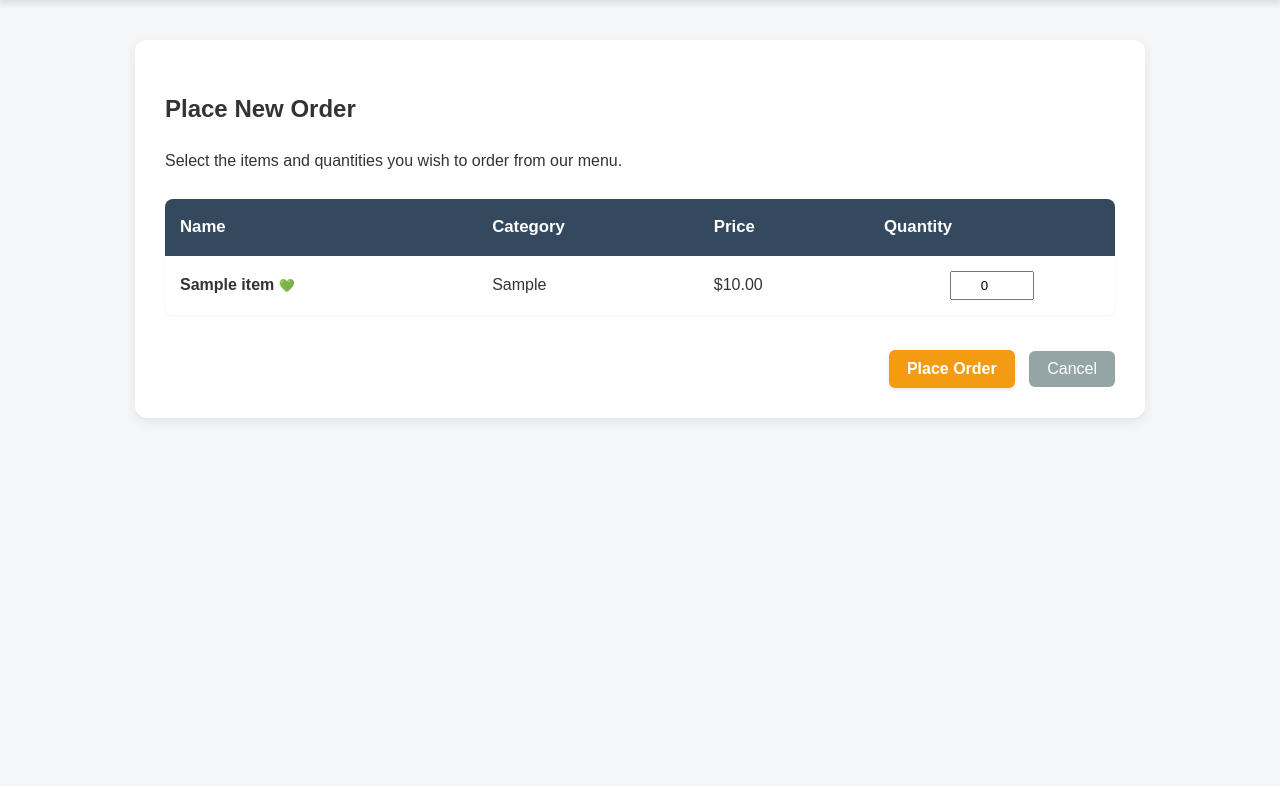
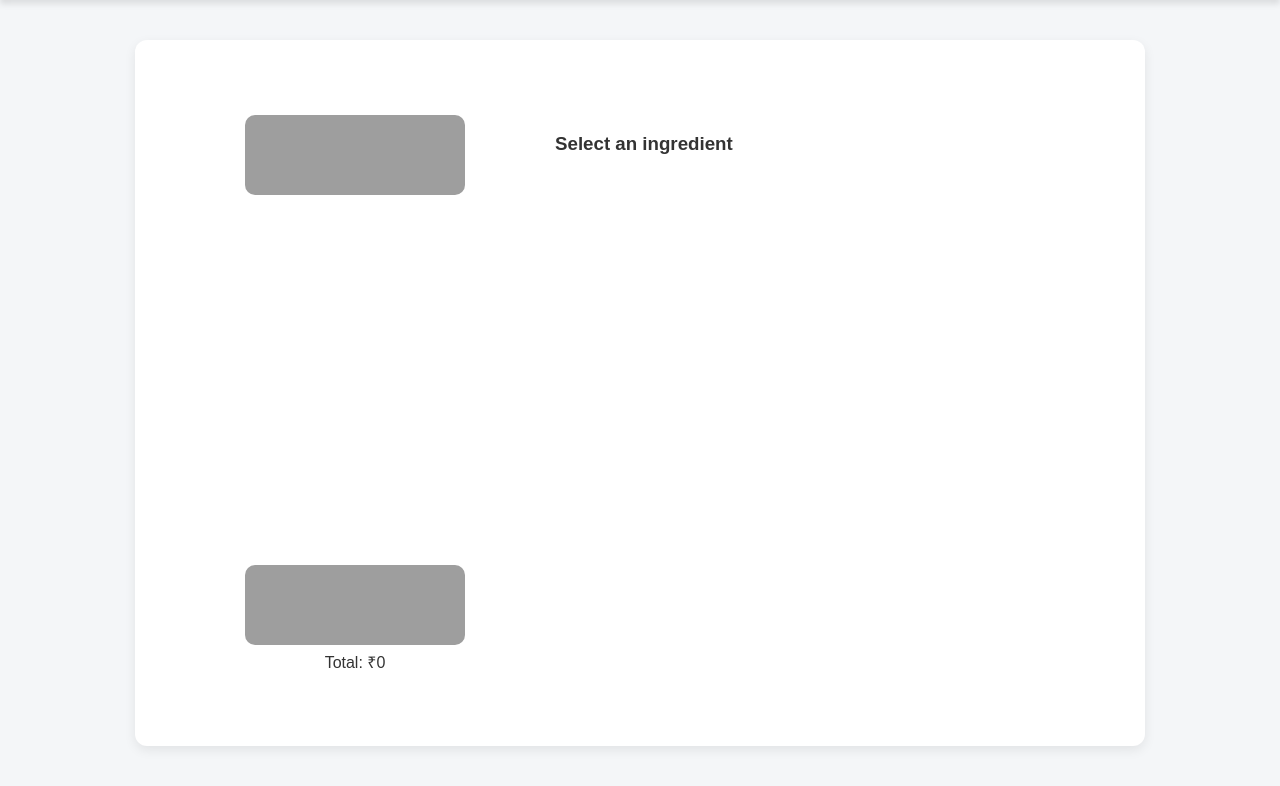
Before and after one commit to Shorse321/CSC510Group24, a Flask app: page /orders/new in a window 1280 px wide. Shown: the part 76-862 px from the top of the page. Before the commit the page ends 496 px from the top, so only its background shows below. Run offline with Flask 3, Linux system fonts and the light colour scheme; a user stored in the database is signed in; tables that the repository leaves empty hold one stand-in row (values such as "Sample post"); grey boxes are pictures that could not be loaded.

Commit message:
Updated purchase page

```diff
--- a/proj2/stackshack/app.py
+++ b/proj2/stackshack/app.py
@@ -19,7 +19,9 @@ def create_app(config_name='development'):
     app.config.from_object(config[config_name])
 
     init_db(app)
-
+    app.config['TEMPLATES_AUTO_RELOAD'] = True
+    app.jinja_env.auto_reload = True
+    app.jinja_env.cache = {}
     @login_manager.user_loader
     def load_user(user_id):
         return db.session.get(User, int(user_id))
--- a/proj2/stackshack/routes/order_routes.py
+++ b/proj2/stackshack/routes/order_routes.py
@@ -1,66 +1,65 @@
-from flask import Blueprint, render_template, request, redirect, url_for, flash
+from flask import Blueprint, render_template, request, redirect, url_for, flash, jsonify
 from flask_login import login_required, current_user
 from controllers.order_controller import OrderController
 from controllers.menu_controller import MenuController
+from models.menu_item import MenuItem
 
 order_bp = Blueprint('order', __name__)
 
 @order_bp.route('/history', methods=['GET'])
 @login_required
 def order_history():
-    """Displays the current user's past orders."""
     user_id = current_user.id
     success, msg, orders = OrderController.get_user_orders(user_id)
-
     if not success:
         flash(msg, 'error')
         orders = []
-
     return render_template('orders/history.html', orders=orders)
 
+@order_bp.route('/ingredients/<category>')
+def get_ingredients(category):
+    items = MenuItem.query.filter(MenuItem.category.ilike(f"%{category}%")).all()
+    data = [
+        {
+            "id": item.id,
+            "name": item.name,
+            "price": item.price,
+            "description": item.description,
+            "is_healthy": item.is_healthy_choice,
+            "image_url": item.image_url
+        }
+        for item in items
+    ]
+    return jsonify(data)
 
 @order_bp.route('/new', methods=['GET'])
 @login_required
 def create_order_form():
-    """Displays the form to create a new order, populated with menu items."""
-    # Fetch available menu items to populate the form
     success, msg, items = MenuController.get_available_items()
-
     if not success:
         flash("Error loading menu items: " + msg, 'error')
         items = []
-
     return render_template('orders/create.html', items=items)
-
 
 @order_bp.route('/place', methods=['POST'])
 @login_required
 def place_order():
-    """Processes the form submission to create a new order."""
     user_id = current_user.id
-
     item_data = []
-
     for key, value in request.form.items():
         if key.startswith('quantity_'):
             try:
                 item_id = key.split('_')[1]
                 quantity = int(value)
-
                 if quantity > 0:
                     price = request.form.get(f'price_{item_id}')
                     name = request.form.get(f'name_{item_id}')
-
                     if price and name:
                         item_data.append((item_id, price, quantity, name))
-
             except ValueError:
                 continue
-
     success, msg, _ = OrderController.create_new_order(user_id, item_data)
-
     flash(msg, 'success' if success else 'error')
-
     if success:
         return redirect(url_for('order.order_history'))
     else:
--- a/proj2/stackshack/templates/orders/create.html
+++ b/proj2/stackshack/templates/orders/create.html
@@ -1,69 +1,128 @@
 {% extends "base.html" %}
-{% block title %}Create New Order{% endblock %}
+{% block title %}Create Burger{% endblock %}
+
 {% block content %}
-<h2>Place New Order</h2>
-<p>Select the items and quantities you wish to order from our menu.</p>
+<div class="burger-builder">
+  <!-- LEFT: Burger Visualization -->
+  <div class="burger-visual">
+    <div class="layer" id="top-bun" data-category="bun"></div>
+    <div class="layer" id="sauce" data-category="sauce"></div>
+    <div class="layer" id="topping" data-category="topping"></div>
+    <div class="layer" id="cheese" data-category="cheese"></div>
+    <div class="layer" id="patty" data-category="patty"></div>
+    <div class="layer" id="bottom-bun" data-category="bun"></div>
+    <div id="total-price">Total: ₹0</div>
+  </div>
 
-{% if items %}
-<form method="POST" action="{{ url_for('order.place_order') }}">
-  <table>
-    <thead>
-      <tr>
-        <th>Name</th>
-        <th>Category</th>
-        <th>Price</th>
-        <th>Quantity</th>
-      </tr>
-    </thead>
-    <tbody>
-      {% for item in items %}
-      <tr class="{% if item.is_healthy_choice %}healthy-row{% endif %}">
-        <td>
-          <strong>{{ item.name }}</strong>
-          {% if item.is_healthy_choice %}
-          <span style="font-size: 0.8em; color: #16a085;">💚</span>
-          {% endif %}
-        </td>
-        <td>{{ item.category | capitalize }}</td>
-        <td>${{ "%.2f"|format(item.price) }}</td>
-        <td>
-          <input type="hidden" name="name_{{ item.id }}" value="{{ item.name }}">
-          <input type="hidden" name="price_{{ item.id }}" value="{{ item.price }}">
+  <!-- RIGHT: Ingredient selection -->
+  <div class="ingredient-list">
+    <h3 id="current-category">Select an ingredient</h3>
+    <div id="ingredient-cards"></div>
+  </div>
+</div>
 
-          <input type="number"
-                 name="quantity_{{ item.id }}"
-                 value="0"
-                 min="0"
-                 style="width: 70px; padding: 5px; text-align: center; margin: 0 auto; display: block;"
-                 placeholder="0">
-        </td>
-      </tr>
-      {% endfor %}
-    </tbody>
-  </table>
+<style>
+.burger-builder {
+  display: flex;
+  gap: 50px;
+  align-items: flex-start;
+  margin: 40px;
+}
+.burger-visual {
+  width: 300px;
+  display: flex;
+  flex-direction: column;
+  align-items: center;
+  position: relative;
+}
+.layer {
+  width: 220px;
+  height: 80px;
+  background-size: cover;
+  background-position: center;
+  margin: 5px 0;
+  transition: transform 0.3s, border 0.3s;
+  border-radius: 10px;
+  cursor: pointer;
+}
+.layer:hover { transform: scale(1.05); border: 2px solid #007bff; }
+.layer.active { border: 3px solid #007bff; }
 
-  <div style="margin-top: 25px; text-align: right;">
+#top-bun { background-image: url('/static/images/bun/default.jpg'); background-position: top; }
+#bottom-bun { background-image: url('/static/images/bun/default.jpg'); background-position: bottom; }
 
-    <input type="submit" value="Place Order" class="cta-button" style="background: var(--primary-color); border: none;">
+.ingredient-list { flex: 1; }
+.ingredient-card {
+  border: 1px solid #ddd; padding: 10px; border-radius: 6px; margin-bottom: 10px;
+  display: flex; justify-content: space-between; align-items: center; cursor: pointer;
+}
+.ingredient-card:hover { background: #f9f9f9; }
+.ingredient-info { display: flex; flex-direction: column; }
+.ingredient-name { font-weight: bold; }
+.ingredient-price { color: var(--primary-color); font-weight: bold; }
+.healthy-icon { font-size: 1.2em; margin-top: 4px; }
+.add-btn { padding: 5px 10px; background: var(--primary-color); color: white; border: none; border-radius: 4px; cursor: pointer; }
+</style>
 
-    <a href="{{ url_for('auth.dashboard') }}"
-       class="cta-button"
-       style="background: #95a5a6;
-              margin-left: 10px;
-              /* Force button appearance and override default link styles */
-              display: inline-block !important;
-              color: white !important;
-              text-decoration: none !important;
-              padding: 10px 18px;
-              border-radius: 6px;
-              line-height: 1;">
-        Cancel
-    </a>
-  </div>
-</form>
-{% else %}
-<p style="text-align: center; color: #999; margin-top: 40px; font-size: 1.1em;">
-  The menu is currently unavailable.
-</p>
-{% endif %}
+<script>
+const layers = document.querySelectorAll('.layer');
+const ingredientCardsDiv = document.getElementById('ingredient-cards');
+const currentCategory = document.getElementById('current-category');
+const totalPriceEl = document.getElementById('total-price');
+
+// Track selected ingredients
+const selectedIngredients = {
+  'top-bun': null, 'sauce': null, 'topping': null, 'cheese': null, 'patty': null, 'bottom-bun': null
+};
+
+function updateTotalPrice() {
+  let total = 0;
+  let breakdown = '';
+  for (const [layer, ing] of Object.entries(selectedIngredients)) {
+    if (ing) {
+      total += parseFloat(ing.price);
+      breakdown += `${layer}: ₹${ing.price} | `;
+    }
+  }
+  totalPriceEl.textContent = `Total: ₹${total} (${breakdown.slice(0,-3)})`;
+}
+
+layers.forEach(layer => {
+  layer.addEventListener('mouseenter', () => {
+    layers.forEach(l => l.classList.remove('active'));
+    layer.classList.add('active');
+    const category = layer.dataset.category;
+    currentCategory.textContent = `Choose your ${category}`;
+
+    // Fetch ingredients
+    fetch(`/orders/ingredients/${category}`)
+      .then(res => res.json())
+      .then(data => {
+        ingredientCardsDiv.innerHTML = '';
+        data.forEach(item => {
+          const card = document.createElement('div');
+          card.className = 'ingredient-card';
+          card.innerHTML = `
+            <div class="ingredient-info">
+              <span class="ingredient-name">${item.name}</span>
+              <span>${item.description}</span>
+              <span class="ingredient-price">₹${item.price}</span>
+              ${item.is_healthy ? '<span class="healthy-icon">💚</span>' : ''}
+            </div>
+            <button class="add-btn">Add to Burger</button>
+          `;
+
+          const addBtn = card.querySelector('.add-btn');
+          addBtn.addEventListener('click', () => {
+            selectedIngredients[layer.id] = item;
+            layer.style.backgroundImage = `url(${item.image_url})`;
+            updateTotalPrice();
+          });
+
+          ingredientCardsDiv.appendChild(card);
+        });
+      });
+  });
+});
+</script>
 {% endblock %}
```
